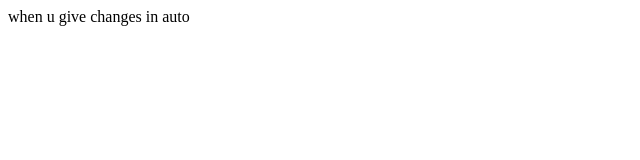
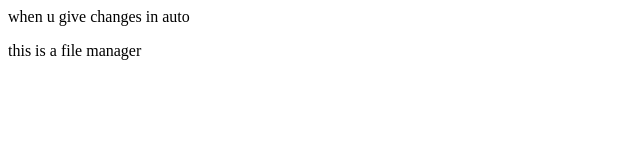
Before and after one commit to g13durga/1stproject, a plain HTML site: page index.html in a window 1280 px wide. Shown: the whole page, without its empty margins (0-640 px from the left). Drawn offline with Linux system fonts and the light colour scheme.

Commit message:
Update index.html

```diff
--- a/index.html
+++ b/index.html
@@ -7,7 +7,8 @@
 </head>
 <body>
     <body>
-        when u give changes in auto
+        <h/> when u give changes in auto
+        <p/> this is a file manager </p>
     </body>
 </body>
 </html>
```
